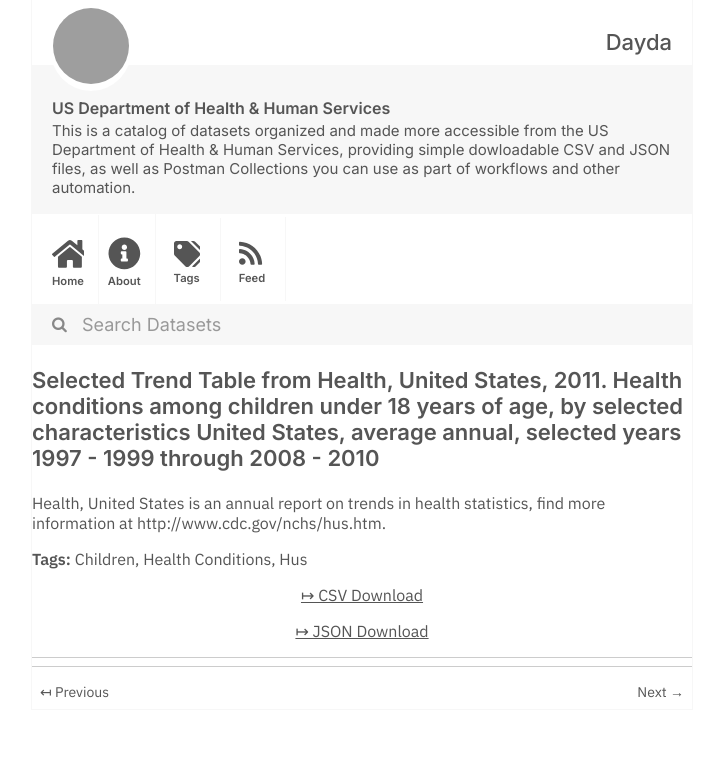
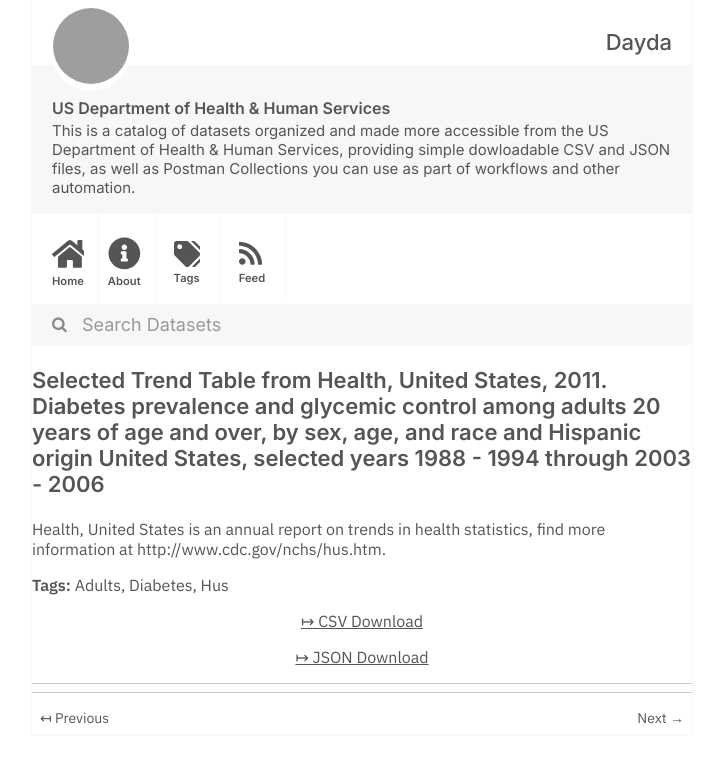
Before and after one commit to dayda-entities/us-department-of-health-and-human-services, a Jekyll site: the page built from _posts/2020-11-10-selected-trend-table-from-heal.md, in a window 1280 px wide, cut to the strip 0-763 px from the top of the page. Shown: the whole strip, without its empty margins (278-1001 px from the left). Built offline with Jekyll 4.4.1, drawn with Linux system fonts in a browser that asks for light colours; grey boxes are pictures that could not be loaded.

```diff
--- a/_posts/2020-11-10-selected-trend-table-from-heal.md
+++ b/_posts/2020-11-10-selected-trend-table-from-heal.md
@@ -1,19 +1,20 @@
 ---
 title: >-
-  Selected Trend Table from Health, United States, 2011. Health conditions among
-  children under 18 years of age, by selected characteristics United States,
-  average annual, selected years 1997 - 1999 through 2008 - 2010
-created: '2020-11-10T16:18:45.265552'
-modified: '2021-04-30T02:04:25.531620'
+  Selected Trend Table from Health, United States, 2011. Diabetes prevalence and
+  glycemic control among adults 20 years of age and over, by sex, age, and race
+  and Hispanic origin United States, selected years 1988 - 1994 through 2003 -
+  2006
+created: '2020-11-10T16:18:45.653821'
+modified: '2021-04-25T14:56:53.380411'
 state: active
 type: dataset
 tags:
-  - Children
-  - Health Conditions
+  - Adults
+  - Diabetes
   - Hus
 groups: []
-csv_url: 'https://data.cdc.gov/api/views/bbhn-4mdn/rows.csv?accessType=DOWNLOAD'
-json_url: 'https://data.cdc.gov/api/views/bbhn-4mdn/rows.json?accessType=DOWNLOAD'
+csv_url: 'https://data.cdc.gov/api/views/crtu-weni/rows.csv?accessType=DOWNLOAD'
+json_url: 'https://data.cdc.gov/api/views/crtu-weni/rows.json?accessType=DOWNLOAD'
 layout: post
 
 ---
```
